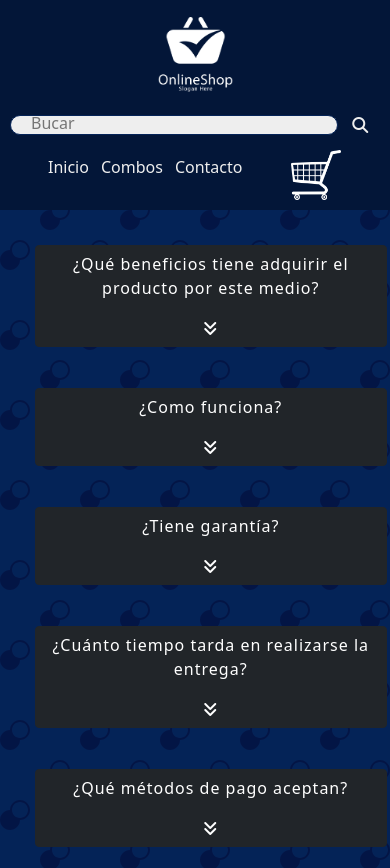
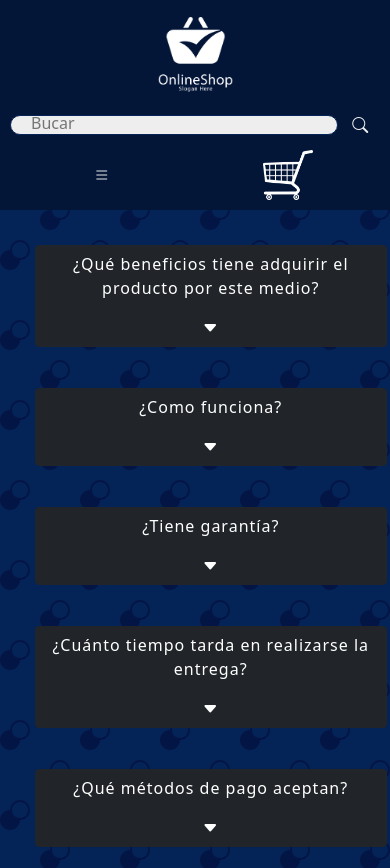
Before and after one commit to TrellixVulnTeam/Tienda_online_Salinas_ASC9, a plain HTML site: page preguntasFrecuentes.html in a window 390 px wide. Drawn offline with nearby package versions, Linux system fonts and the light colour scheme.

Commit message:
agregado de menu responsive, animaciones a los nuevos elementos y detalles de bootstrap

```diff
--- a/css/style.css
+++ b/css/style.css
@@ -92,6 +92,19 @@ header {
     color: #eee;
     border: 0;
     transition: 500ms;
+}
+
+#btn-menu {
+    display: none;
+}
+
+header label {
+    display: none;
+    grid-area: btn;
+}
+
+.color {
+    color: #eee;
 }
 
 .superior .barraDeNavegacion ul {
@@ -700,7 +713,12 @@ legend {
             grid-template-areas:
             "logo logo"
             "busqueda busqueda"
-            "barraDeNavegacion carrito";
+            "btn carrito";
+    }
+
+    header label {
+        display: flex;
+            justify-content: center;
     }
 
     .superior .carrito img {
@@ -712,9 +730,26 @@ legend {
         margin: auto 0;
     }
 
-    .superior .barraDeNavegacion ul li a {
-        font-size: medium;
-        margin: auto 6px;
+    .superior .barraDeNavegacion {
+        position: absolute;
+        background-color: #031638;
+        width: 100%;
+        margin-top: 305px;
+        margin-left: -120%;
+        z-index: 2;
+    }
+
+    .superior .barraDeNavegacion ul li {
+        margin-top: 10px;
+        text-align: center;
+    }
+
+    .superior .barraDeNavegacion ul {
+        flex-direction: column;
+    }
+
+    #btn-menu:checked ~ .barraDeNavegacion {
+        margin-left: -2%;
     }
 
 }
@@ -778,7 +813,7 @@ legend {
             grid-template-areas:
             "logo logo"
             "busqueda busqueda"
-            "barraDeNavegacion carrito";
+            "btn carrito";
     }
 
     .superior .carrito img {
@@ -791,10 +826,10 @@ legend {
         margin: auto 0;
     }
 
-    .superior .barraDeNavegacion ul li a {
-        font-size: medium;
-        margin: auto 6px;
+    #btn-menu:checked ~ .barraDeNavegacion {
+        margin-left: -3%;
     }
+
 
     /* formulario de contacto */
 
--- a/js/script.js
+++ b/js/script.js
@@ -1,6 +1,12 @@
 window.sr = ScrollReveal();
 
     sr.reveal('.distribucionTarjetas', {
+        duration: 3000,
+        origin: 'bottom',
+        distance: '150px'
+    })
+
+    sr.reveal('.contenedorCarousel', {
         duration: 3000,
         origin: 'bottom',
         distance: '150px'
--- a/preguntasFrecuentes.html
+++ b/preguntasFrecuentes.html
@@ -10,7 +10,7 @@
     <!-- Fonts de google -->
     <link rel="preconnect" href="https://fonts.googleapis.com">
     <!-- iconos web -->
-    <script src="https://kit.fontawesome.com/e71afc4da5.js" crossorigin="anonymous" defer></script>
+    <link rel="stylesheet" href="https://cdn.jsdelivr.net/npm/bootstrap-icons@1.7.2/font/bootstrap-icons.css">
     <!-- animacion con js -->
     <script src="../js/scrollreveal.js" defer></script>
     <!-- animacion con js -->
@@ -31,8 +31,10 @@
             <a href="./index.html" class="logo"><img src="../img/logoBlanco.png" alt="logo"></a>
             <div class="busqueda">
                 <input type="text" placeholder="Bucar">
-                <button><i class="fas fa-search"></i></button>
+                <button><i class="bi bi-search"></i></button>
             </div>
+            <input type="checkbox" id="btn-menu">
+            <label for="btn-menu"><i class="bi bi-list color"></i></label>
             <nav class="barraDeNavegacion">
                 <ul>
                     <li><a href="./index.html">Inicio</a></li>
@@ -50,7 +52,7 @@
             <p>
                 <button class="btn btn-dark lead modifyButton" type="button" data-bs-toggle="collapse" data-bs-target="#collapseExample1" aria-expanded="false" aria-controls="collapseExample">
                     <p>¿Qué beneficios tiene adquirir el producto por este medio?</p>
-                    <i class="fas fa-angle-double-down"></i>
+                    <i class="bi bi-caret-down-fill"></i>
                 </button>
             </p>
             <div class="collapse modifyButton" id="collapseExample1">
@@ -64,7 +66,7 @@
             <p>
                 <button class="btn btn-dark lead modifyButton" type="button" data-bs-toggle="collapse" data-bs-target="#collapseExample2" aria-expanded="false" aria-controls="collapseExample">
                     <p>¿Como funciona?</p>
-                    <i class="fas fa-angle-double-down"></i>
+                    <i class="bi bi-caret-down-fill"></i>
                 </button>
             </p>
             <div class="collapse modifyButton" id="collapseExample2">
@@ -78,7 +80,7 @@
             <p>
                 <button class="btn btn-dark lead modifyButton" type="button" data-bs-toggle="collapse" data-bs-target="#collapseExample3" aria-expanded="false" aria-controls="collapseExample">
                     <p>¿Tiene garantía?</p>
-                    <i class="fas fa-angle-double-down"></i>
+                    <i class="bi bi-caret-down-fill"></i>
                 </button>
             </p>
             <div class="collapse modifyButton" id="collapseExample3">
@@ -92,7 +94,7 @@
             <p>
                 <button class="btn btn-dark lead modifyButton" type="button" data-bs-toggle="collapse" data-bs-target="#collapseExample4" aria-expanded="false" aria-controls="collapseExample">
                     <p>¿Cuánto tiempo tarda en realizarse la entrega?</p>
-                    <i class="fas fa-angle-double-down"></i>
+                    <i class="bi bi-caret-down-fill"></i>
                 </button>
             </p>
             <div class="collapse modifyButton" id="collapseExample4">
@@ -106,7 +108,7 @@
             <p>
                 <button class="btn btn-dark lead modifyButton" type="button" data-bs-toggle="collapse" data-bs-target="#collapseExample5" aria-expanded="false" aria-controls="collapseExample">
                     <p>¿Qué métodos de pago aceptan?</p>
-                    <i class="fas fa-angle-double-down"></i>
+                    <i class="bi bi-caret-down-fill"></i>
                 </button>
             </p>
             <div class="collapse modifyButton" id="collapseExample5">
```
Also changed, not shown: armadorDeCombos.html (+4 -2 lines), combos.html (+4 -2 lines), contacto.html (+4 -2 lines), index.html (+4 -2 lines).
